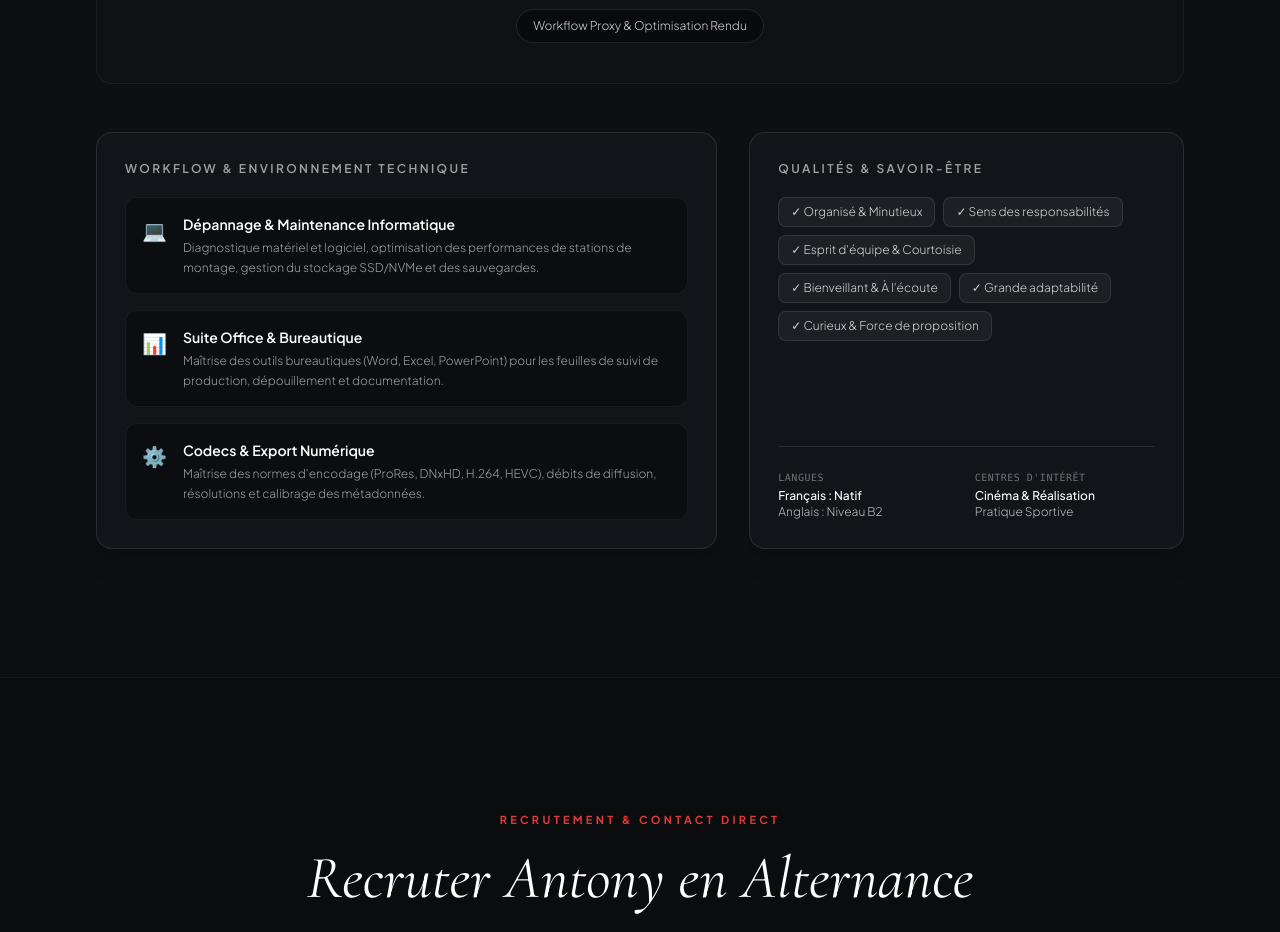
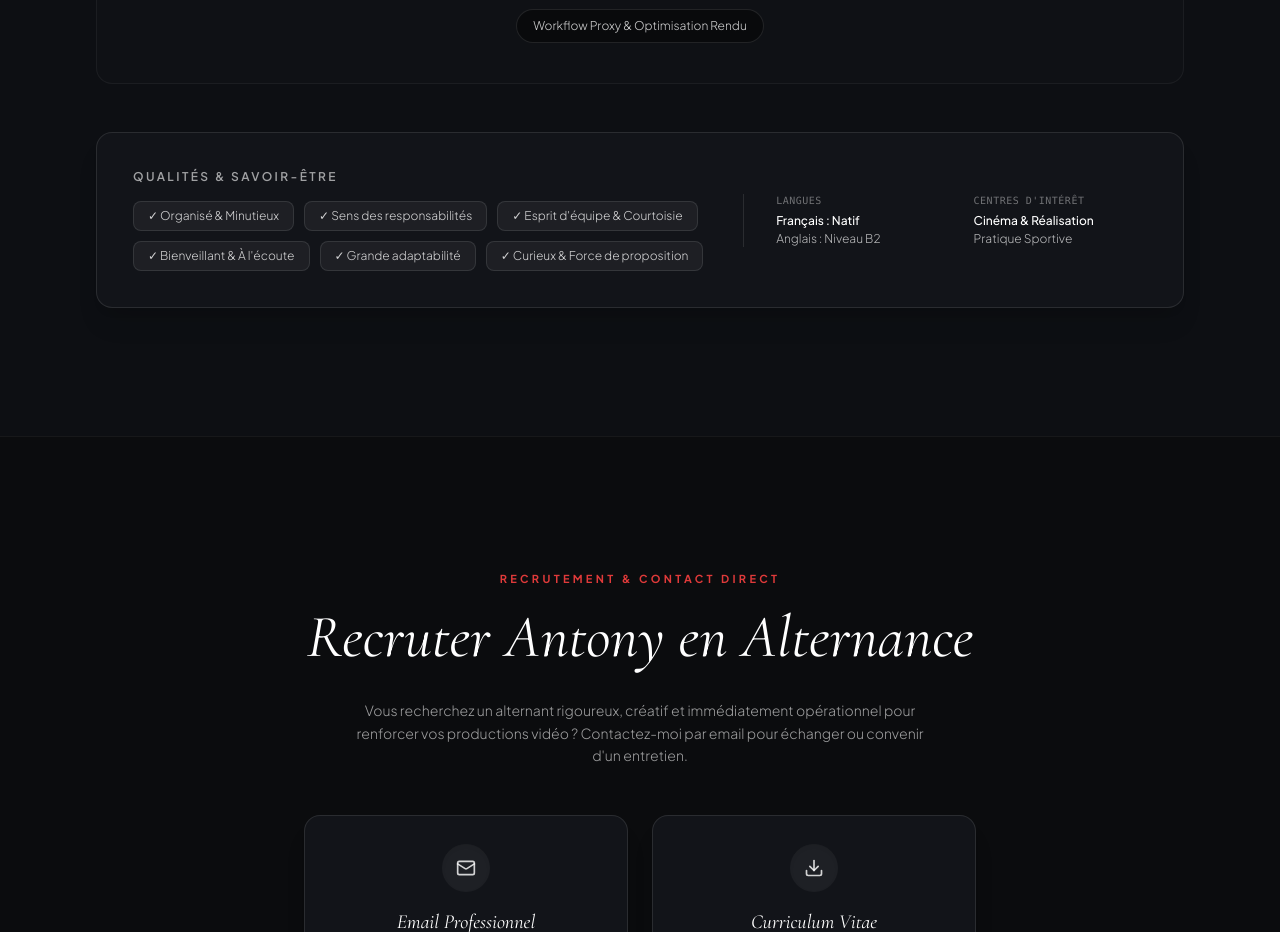
Before and after one commit to zayvisualpro/Portfolio, a React (Vite) app: page / in a window 1280 px wide. Shown: the part 6820-7752 px from the top of the page. Built offline with nearby package versions, Linux system fonts and the light colour scheme.

Commit message:
fix: supprimer le bloc workflow et environnement technique

```diff
--- a/src/components/Skills.jsx
+++ b/src/components/Skills.jsx
@@ -66,23 +66,6 @@ const Skills = () => {
     "Workflow Proxy & Optimisation Rendu"
   ];
 
-  const itAndWorkflow = [
-    {
-      title: "Dépannage & Maintenance Informatique",
-      desc: "Diagnostique matériel et logiciel, optimisation des performances de stations de montage, gestion du stockage SSD/NVMe et des sauvegardes.",
-      icon: "💻"
-    },
-    {
-      title: "Suite Office & Bureautique",
-      desc: "Maîtrise des outils bureautiques (Word, Excel, PowerPoint) pour les feuilles de suivi de production, dépouillement et documentation.",
-      icon: "📊"
-    },
-    {
-      title: "Codecs & Export Numérique",
-      desc: "Maîtrise des normes d'encodage (ProRes, DNxHD, H.264, HEVC), débits de diffusion, résolutions et calibrage des métadonnées.",
-      icon: "⚙️"
-    }
-  ];
 
   const softSkills = [
     "Organisé & Minutieux",
@@ -212,40 +195,20 @@ const Skills = () => {
           </div>
         </div>
 
-        {/* IT & Workflow + Soft Skills & Languages Grid */}
-        <div className="grid grid-cols-1 lg:grid-cols-12 gap-8 reveal-init">
+        {/* Soft Skills & Languages */}
+        <div className="p-7 sm:p-9 rounded-2xl bg-[#121419] border border-white/10 shadow-xl reveal-init">
+          <div className="grid grid-cols-1 md:grid-cols-12 gap-8 items-center">
 
-          {/* IT & Technical Support */}
-          <div className="lg:col-span-7 p-7 rounded-2xl bg-[#121419] border border-white/10 shadow-xl">
-            <h4 className="text-xs uppercase tracking-[0.2em] text-white/60 font-semibold mb-5 flex items-center gap-2">
-              <span>WORKFLOW & ENVIRONNEMENT TECHNIQUE</span>
-            </h4>
-
-            <div className="space-y-4">
-              {itAndWorkflow.map((item, idx) => (
-                <div key={idx} className="p-4 rounded-xl bg-black/30 border border-white/5 flex items-start gap-4">
-                  <span className="text-xl shrink-0 mt-0.5">{item.icon}</span>
-                  <div>
-                    <h5 className="text-sm font-semibold text-white mb-1">{item.title}</h5>
-                    <p className="text-xs text-white/60 leading-relaxed font-light">{item.desc}</p>
-                  </div>
-                </div>
-              ))}
-            </div>
-          </div>
-
-          {/* Soft Skills & Languages */}
-          <div className="lg:col-span-5 p-7 rounded-2xl bg-[#121419] border border-white/10 shadow-xl flex flex-col justify-between">
-            <div>
-              <h4 className="text-xs uppercase tracking-[0.2em] text-white/60 font-semibold mb-5">
+            {/* Soft Skills */}
+            <div className="md:col-span-7">
+              <h4 className="text-xs uppercase tracking-[0.2em] text-white/60 font-semibold mb-4">
                 QUALITÉS & SAVOIR-ÊTRE
               </h4>
-
-              <div className="flex flex-wrap gap-2 mb-8">
+              <div className="flex flex-wrap gap-2.5">
                 {softSkills.map((skill, idx) => (
                   <span
                     key={idx}
-                    className="px-3 py-1.5 rounded-lg bg-white/5 border border-white/10 text-xs text-white/80 font-light"
+                    className="px-3.5 py-1.5 rounded-lg bg-white/5 border border-white/10 text-xs text-white/80 font-light hover:border-white/20 transition-colors"
                   >
                     ✓ {skill}
                   </span>
@@ -254,27 +217,26 @@ const Skills = () => {
             </div>
 
             {/* Languages & Interests */}
-            <div className="pt-6 border-t border-white/10">
-              <div className="grid grid-cols-2 gap-4 text-xs">
+            <div className="md:col-span-5 md:border-l md:border-white/10 md:pl-8">
+              <div className="grid grid-cols-2 gap-6 text-xs">
                 <div>
-                  <span className="text-white/40 block text-[10px] uppercase font-mono tracking-wider mb-1">
+                  <span className="text-white/40 block text-[10px] uppercase font-mono tracking-wider mb-1.5">
                     Langues
                   </span>
                   <p className="text-white font-medium">Français : Natif</p>
-                  <p className="text-white/70 font-light">Anglais : Niveau B2</p>
+                  <p className="text-white/70 font-light mt-0.5">Anglais : Niveau B2</p>
                 </div>
                 <div>
-                  <span className="text-white/40 block text-[10px] uppercase font-mono tracking-wider mb-1">
+                  <span className="text-white/40 block text-[10px] uppercase font-mono tracking-wider mb-1.5">
                     Centres d'intérêt
                   </span>
                   <p className="text-white font-medium">Cinéma & Réalisation</p>
-                  <p className="text-white/70 font-light">Pratique Sportive</p>
+                  <p className="text-white/70 font-light mt-0.5">Pratique Sportive</p>
                 </div>
               </div>
             </div>
 
           </div>
-
         </div>
 
       </div>
```
